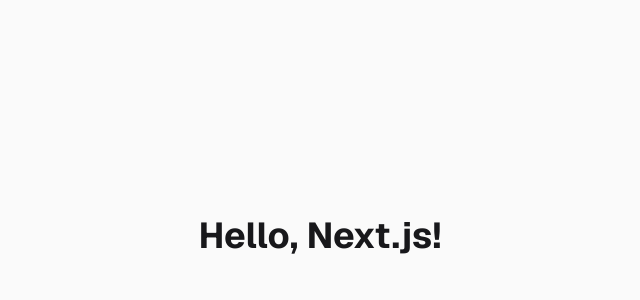
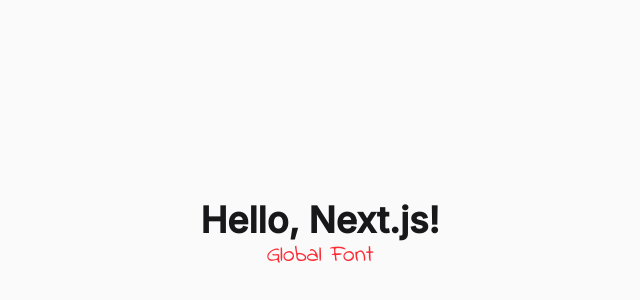
Before and after one commit to im-shikha/next-app-router, a Next.js app: page / in a window 1280 px wide. Shown: the part 164-464 px from the top of the page, without its empty margins (320-960 px from the left). Built offline with nearby package versions, Linux system fonts and the light colour scheme.

Commit message:
add custom global font

```diff
--- a/src/app/layout.tsx
+++ b/src/app/layout.tsx
@@ -1,16 +1,6 @@
 import type { Metadata } from "next";
-import { Geist, Geist_Mono } from "next/font/google";
 import "./globals.css";
-
-const geistSans = Geist({
-  variable: "--font-geist-sans",
-  subsets: ["latin"],
-});
-
-const geistMono = Geist_Mono({
-  variable: "--font-geist-mono",
-  subsets: ["latin"],
-});
+import { indieFlower } from "@/app/ui/fonts";
 
 export const metadata: Metadata = {
   title: "Create Next App",
@@ -23,11 +13,10 @@
   children: React.ReactNode;
 }>) {
   return (
-    <html
-      lang="en"
-      className={`${geistSans.variable} ${geistMono.variable} h-full antialiased`}
-    >
-      <body className="min-h-full flex flex-col">{children}</body>
+    <html lang="en" className={`h-full antialiased`}>
+      <body className={`${indieFlower.className} min-h-full flex flex-col`}>
+        {children}
+      </body>
     </html>
   );
 }
--- a/src/app/page.tsx
+++ b/src/app/page.tsx
@@ -1,11 +1,15 @@
 import Image from "next/image";
+import { inter } from "@/app/ui/fonts";
 
 export default function Home() {
   return (
     <div className="flex flex-col flex-1 items-center justify-center bg-zinc-50 font-sans dark:bg-black">
-      <h1 className="text-4xl font-bold text-zinc-900 dark:text-zinc-50">
+      <h1
+        className={`${inter.className} text-4xl font-bold text-zinc-900 dark:text-zinc-50`}
+      >
         Hello, Next.js!
       </h1>
+      <p className="text-2xl text-red-500">Global Font</p>
     </div>
   );
 }
--- /dev/null
+++ b/src/app/ui/fonts.ts
@@ -0,0 +1,4 @@
+import { Inter, Indie_Flower } from "next/font/google";
+
+export const indieFlower = Indie_Flower({ subsets: ["latin"], weight: "400" });
+export const inter = Inter({ subsets: ["latin"], weight: ["400", "500"] });
```
